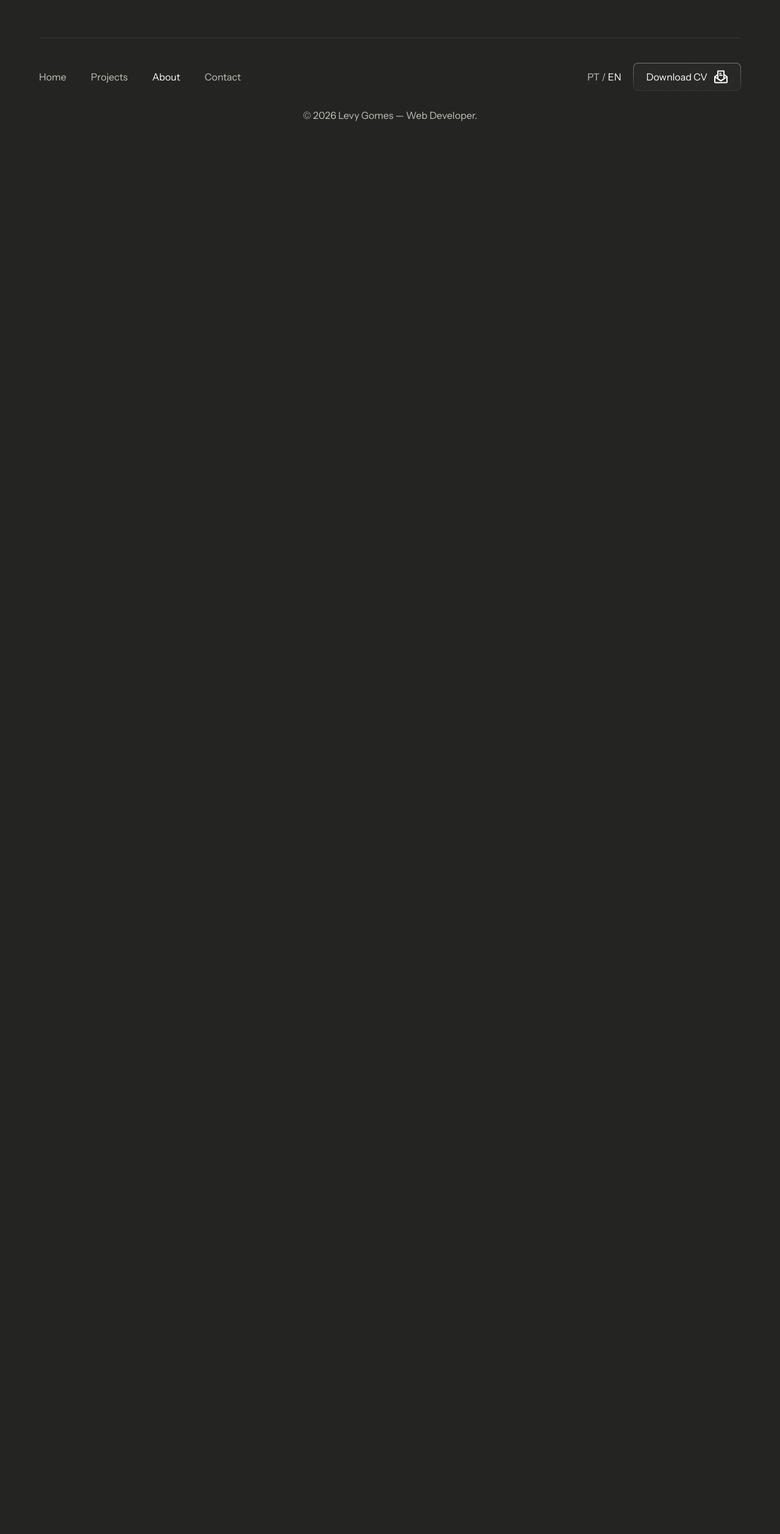
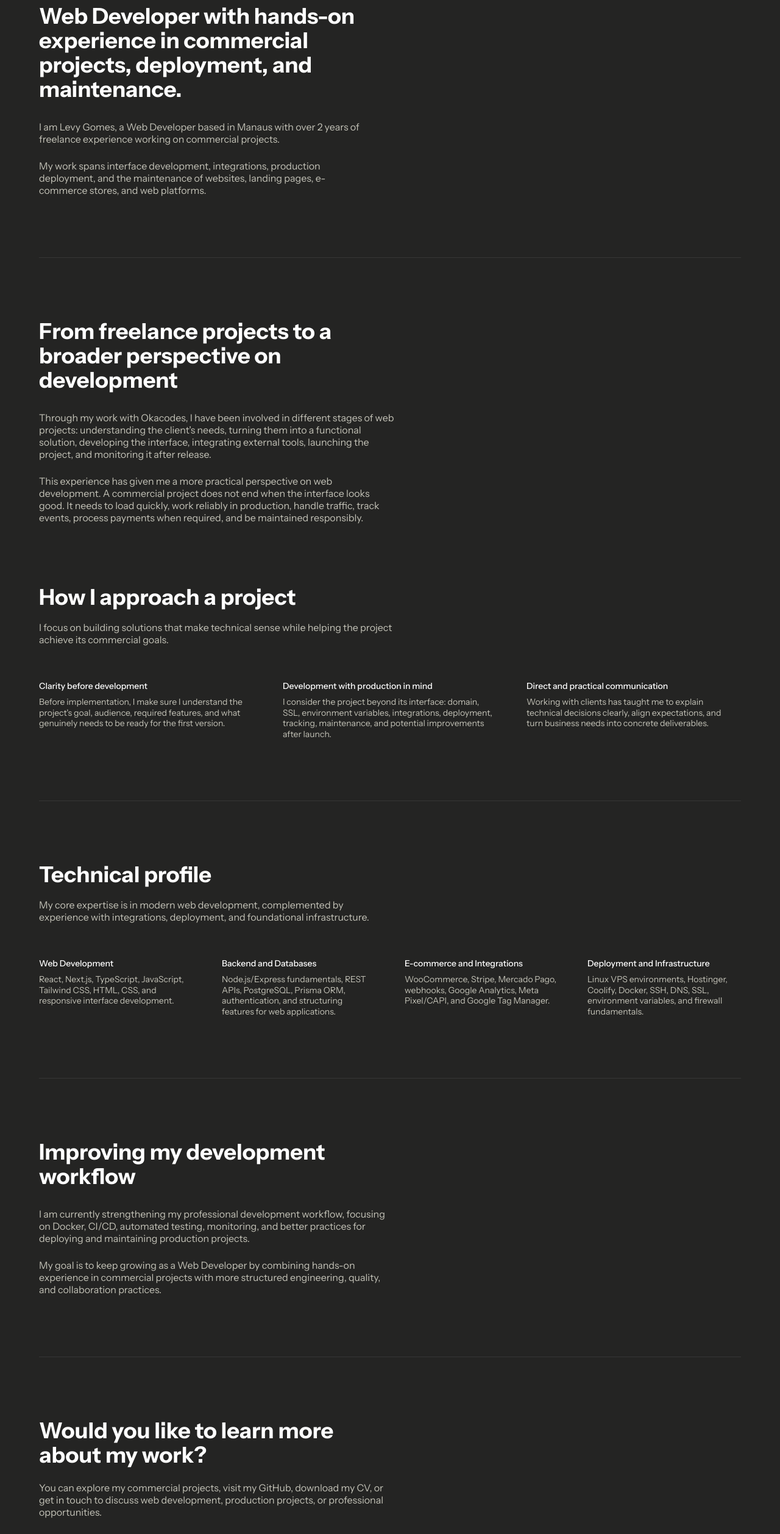
Before and after one commit to Levy-Jr/levyjr-portfolio, a Next.js app: page /en/about in a window 1280 px wide. Shown: the part 234-2750 px from the top of the page at 61% size. Before the commit the page ends 800 px from the top, so only its background shows below. Built offline with nearby package versions, Linux system fonts and the light colour scheme; a web font is replaced by a local one.

Commit message:
WIP: about page

```diff
--- /dev/null
+++ b/app/[lang]/about/components/about-cta-section.tsx
@@ -0,0 +1,73 @@
+import type { Dictionary } from "@/content"
+import { cn } from "@/lib/utils"
+import DownloadCV from "@/public/baixar-curriculo.svg"
+import Contact from "@/public/entrar-em-contato.svg"
+import GitHub from "@/public/github.svg"
+import Projects from "@/public/projetos.svg"
+import Image from "next/image"
+import Link from "next/link"
+
+type AboutCtaSectionProps = {
+  copy: Dictionary["projectsPage"]["aboutPage"]["cta"]
+  cvHref: string
+  lang: string
+}
+
+const controlClassName =
+  "inline-flex w-full items-center justify-center gap-2.5 whitespace-nowrap rounded-lg px-5 py-2.5 font-medium text-white transition-[filter] hover:brightness-125 focus-visible:outline-2 focus-visible:outline-offset-2 focus-visible:outline-white sm:w-auto"
+
+const AboutCtaSection = ({ copy, cvHref, lang }: AboutCtaSectionProps) => (
+  <section
+    className="w-container mx-auto mt-20 border-t border-[#363636] pt-20 md:mt-25 md:pt-25"
+    aria-labelledby="about-cta-title"
+  >
+    <h2
+      id="about-cta-title"
+      className="max-w-[36.5rem] text-3xl font-bold sm:text-4xl"
+    >
+      {copy.title}
+    </h2>
+    <p className="mt-6 max-w-[36.5rem] leading-tight text-[#C3C2B7]">
+      {copy.description}
+    </p>
+
+    <div className="mt-7 flex flex-col gap-2.5 sm:flex-row sm:flex-wrap">
+      <Link
+        className={cn(controlClassName, "bg-main-orange")}
+        href={`/${lang}/projects`}
+      >
+        {copy.primaryButton}
+        <Image src={Projects} alt="" width={24} height={24} />
+      </Link>
+
+      <Link
+        className={cn(controlClassName, "gradient-border")}
+        href={cvHref}
+        download
+      >
+        {copy.secondaryButton}
+        <Image src={DownloadCV} alt="" width={24} height={24} />
+      </Link>
+
+      <a
+        className={cn(controlClassName, "gradient-border")}
+        href="https://github.com/Levy-Jr/"
+        target="_blank"
+        rel="noopener noreferrer"
+      >
+        {copy.tertiaryButton}
+        <Image src={GitHub} alt="" width={24} height={24} />
+      </a>
+
+      <Link
+        className={cn(controlClassName, "gradient-border")}
+        href={`/${lang}/contact`}
+      >
+        {copy.contactButton}
+        <Image src={Contact} alt="" width={24} height={24} />
+      </Link>
+    </div>
+  </section>
+)
+
+export default AboutCtaSection
--- /dev/null
+++ b/app/[lang]/about/components/about-hero.tsx
@@ -0,0 +1,28 @@
+import type { Dictionary } from "@/content"
+
+type AboutHeroProps = {
+  copy: Dictionary["projectsPage"]["aboutPage"]["hero"]
+}
+
+const AboutHero = ({ copy }: AboutHeroProps) => (
+  <section
+    className="w-container mx-auto border-b border-[#363636] pb-20 md:pb-25"
+    aria-labelledby="about-page-title"
+  >
+    <p className="text-sm text-main-orange">{copy.eyebrow}</p>
+    <h1
+      id="about-page-title"
+      className="mt-6 max-w-[36.5rem] text-3xl font-bold sm:text-4xl"
+    >
+      {copy.title}
+    </h1>
+    <p className="mt-8 max-w-[33.375rem] leading-tight text-[#C3C2B7]">
+      {copy.description}
+    </p>
+    <p className="mt-6 max-w-[33.375rem] leading-tight text-[#C3C2B7]">
+      {copy.secondaryDescription}
+    </p>
+  </section>
+)
+
+export default AboutHero
--- /dev/null
+++ b/app/[lang]/about/components/background-section.tsx
@@ -0,0 +1,28 @@
+import type { Dictionary } from "@/content"
+
+type BackgroundSectionProps = {
+  copy: Dictionary["projectsPage"]["aboutPage"]["background"]
+}
+
+const BackgroundSection = ({ copy }: BackgroundSectionProps) => (
+  <section
+    className="w-container mx-auto mt-20 max-w-[75.625rem] md:mt-25"
+    aria-labelledby="about-background-title"
+  >
+    <div className="max-w-[36.5rem]">
+      <h2
+        id="about-background-title"
+        className="text-3xl font-bold sm:text-4xl"
+      >
+        {copy.title}
+      </h2>
+      <div className="mt-8 space-y-6 leading-tight text-[#C3C2B7]">
+        {copy.paragraphs.map((paragraph) => (
+          <p key={paragraph}>{paragraph}</p>
+        ))}
+      </div>
+    </div>
+  </section>
+)
+
+export default BackgroundSection
--- /dev/null
+++ b/app/[lang]/about/components/current-evolution-section.tsx
@@ -0,0 +1,28 @@
+import type { Dictionary } from "@/content"
+
+type CurrentEvolutionSectionProps = {
+  copy: Dictionary["projectsPage"]["aboutPage"]["currentEvolution"]
+}
+
+const CurrentEvolutionSection = ({ copy }: CurrentEvolutionSectionProps) => (
+  <section
+    className="w-container mx-auto mt-20 border-t border-[#363636] pt-20 md:mt-25 md:pt-25"
+    aria-labelledby="current-evolution-title"
+  >
+    <div className="max-w-[36.5rem]">
+      <h2
+        id="current-evolution-title"
+        className="text-3xl font-bold sm:text-4xl"
+      >
+        {copy.title}
+      </h2>
+      <div className="mt-8 space-y-6 leading-tight text-[#C3C2B7]">
+        {copy.paragraphs.map((paragraph) => (
+          <p key={paragraph}>{paragraph}</p>
+        ))}
+      </div>
+    </div>
+  </section>
+)
+
+export default CurrentEvolutionSection
--- /dev/null
+++ b/app/[lang]/about/components/technical-profile-section.tsx
@@ -0,0 +1,35 @@
+import type { Dictionary } from "@/content"
+
+type TechnicalProfileSectionProps = {
+  copy: Dictionary["projectsPage"]["aboutPage"]["technicalProfile"]
+}
+
+const TechnicalProfileSection = ({ copy }: TechnicalProfileSectionProps) => (
+  <section
+    className="w-container mx-auto mt-20 border-t border-[#363636] pt-20 md:mt-25 md:pt-25"
+    aria-labelledby="technical-profile-title"
+  >
+    <h2
+      id="technical-profile-title"
+      className="text-3xl font-bold sm:text-4xl"
+    >
+      {copy.title}
+    </h2>
+    <p className="mt-5 max-w-[36.5rem] leading-tight text-[#C3C2B7]">
+      {copy.description}
+    </p>
+
+    <ul className="mt-14 grid gap-10 sm:grid-cols-2 lg:grid-cols-4 lg:gap-12">
+      {copy.groups.map((group) => (
+        <li key={group.title}>
+          <h3 className="text-sm font-medium">{group.title}</h3>
+          <p className="mt-2 text-sm leading-tight text-[#C3C2B7]">
+            {group.description}
+          </p>
+        </li>
+      ))}
+    </ul>
+  </section>
+)
+
+export default TechnicalProfileSection
--- /dev/null
+++ b/app/[lang]/about/components/work-method-section.tsx
@@ -0,0 +1,32 @@
+import type { Dictionary } from "@/content"
+
+type WorkMethodSectionProps = {
+  copy: Dictionary["projectsPage"]["aboutPage"]["workMethod"]
+}
+
+const WorkMethodSection = ({ copy }: WorkMethodSectionProps) => (
+  <section
+    className="w-container mx-auto mt-20 md:mt-25"
+    aria-labelledby="work-method-title"
+  >
+    <h2 id="work-method-title" className="text-3xl font-bold sm:text-4xl">
+      {copy.title}
+    </h2>
+    <p className="mt-5 max-w-[36.5rem] leading-tight text-[#C3C2B7]">
+      {copy.description}
+    </p>
+
+    <ul className="mt-14 grid gap-10 md:grid-cols-3 md:gap-12">
+      {copy.items.map((item) => (
+        <li key={item.title}>
+          <h3 className="text-sm font-medium">{item.title}</h3>
+          <p className="mt-2 max-w-[21.75rem] text-sm leading-tight text-[#C3C2B7]">
+            {item.description}
+          </p>
+        </li>
+      ))}
+    </ul>
+  </section>
+)
+
+export default WorkMethodSection
--- a/app/[lang]/about/page.tsx
+++ b/app/[lang]/about/page.tsx
@@ -1,6 +1,38 @@
-const About = () => {
+import { getDictionary } from "@/content"
+import type { Metadata } from "next"
+import AboutCtaSection from "./components/about-cta-section"
+import AboutHero from "./components/about-hero"
+import BackgroundSection from "./components/background-section"
+import CurrentEvolutionSection from "./components/current-evolution-section"
+import TechnicalProfileSection from "./components/technical-profile-section"
+import WorkMethodSection from "./components/work-method-section"
+
+export async function generateMetadata({
+  params,
+}: PageProps<"/[lang]/about">): Promise<Metadata> {
+  const { lang } = await params
+  const copy = getDictionary(lang).projectsPage.aboutPage
+
+  return {
+    title: `${copy.hero.eyebrow} | Levy Jr.`,
+    description: copy.hero.description,
+  }
+}
+
+const About = async ({ params }: PageProps<"/[lang]/about">) => {
+  const { lang } = await params
+  const dict = getDictionary(lang)
+  const copy = dict.projectsPage.aboutPage
+
   return (
-    <main></main>
+    <main>
+      <AboutHero copy={copy.hero} />
+      <BackgroundSection copy={copy.background} />
+      <WorkMethodSection copy={copy.workMethod} />
+      <TechnicalProfileSection copy={copy.technicalProfile} />
+      <CurrentEvolutionSection copy={copy.currentEvolution} />
+      <AboutCtaSection copy={copy.cta} cvHref={dict.cv.href} lang={lang} />
+    </main>
   )
 }
 
--- a/components/footer.tsx
+++ b/components/footer.tsx
@@ -1,6 +1,7 @@
 "use client"
 
 import type { Dictionary } from "@/content"
+import { getLocalizedPathname } from "@/lib/i18n"
 import { cn } from "@/lib/utils"
 import DownloadCV from "@/public/baixar-curriculo.svg"
 import Image from "next/image"
@@ -58,11 +59,25 @@ const Footer = ({ copy, cvHref, lang, navCopy }: FooterProps) => {
 
           <div className="flex items-center gap-5">
             <nav className="text-[#C3C2B7]" aria-label="footer language navigation">
-              <Link scroll={false} className={cn("transition-colors hover:text-white", lang === "pt" && "text-white")} href="/pt">
+              <Link
+                scroll={false}
+                className={cn(
+                  "transition-colors hover:text-white",
+                  lang === "pt" && "text-white",
+                )}
+                href={getLocalizedPathname(pathname, "pt")}
+              >
                 PT
               </Link>{" "}
               <span>/</span>{" "}
-              <Link scroll={false} className={cn("transition-colors hover:text-white", lang === "en" && "text-white")} href="/en">
+              <Link
+                scroll={false}
+                className={cn(
+                  "transition-colors hover:text-white",
+                  lang === "en" && "text-white",
+                )}
+                href={getLocalizedPathname(pathname, "en")}
+              >
                 EN
               </Link>
             </nav>
--- a/components/header.tsx
+++ b/components/header.tsx
@@ -1,6 +1,7 @@
 "use client"
 
 import type { Dictionary } from "@/content"
+import { getLocalizedPathname } from "@/lib/i18n"
 import { cn } from "@/lib/utils"
 import Image from "next/image"
 import Link from "next/link"
@@ -62,11 +63,23 @@ const Header = ({ copy, lang }: HeaderProps) => {
         </ul>
       </nav>
       <nav className="justify-self-end text-sm text-[#C3C2B7] md:text-base" aria-label="language navigation">
-        <Link className={cn("transition-colors hover:text-white", lang === "pt" && "text-white")} href="/pt">
+        <Link
+          className={cn(
+            "transition-colors hover:text-white",
+            lang === "pt" && "text-white",
+          )}
+          href={getLocalizedPathname(pathname, "pt")}
+        >
           PT
         </Link>{" "}
         <span>/</span>{" "}
-        <Link className={cn("transition-colors hover:text-white", lang === "en" && "text-white")} href="/en">
+        <Link
+          className={cn(
+            "transition-colors hover:text-white",
+            lang === "en" && "text-white",
+          )}
+          href={getLocalizedPathname(pathname, "en")}
+        >
           EN
         </Link>
       </nav>
--- a/lib/i18n.ts
+++ b/lib/i18n.ts
@@ -9,6 +9,18 @@ export function isValidLocale(locale: string): locale is Locale {
   return locales.includes(locale as Locale);
 }
 
+export function getLocalizedPathname(pathname: string, locale: Locale) {
+  const segments = pathname.split("/").filter(Boolean)
+
+  if (isValidLocale(segments[0])) {
+    segments[0] = locale
+  } else {
+    segments.unshift(locale)
+  }
+
+  return `/${segments.join("/")}`
+}
+
 export function getDictionary(locale: Locale) {
   return locale === "pt" ? pt : en;
 }
```
